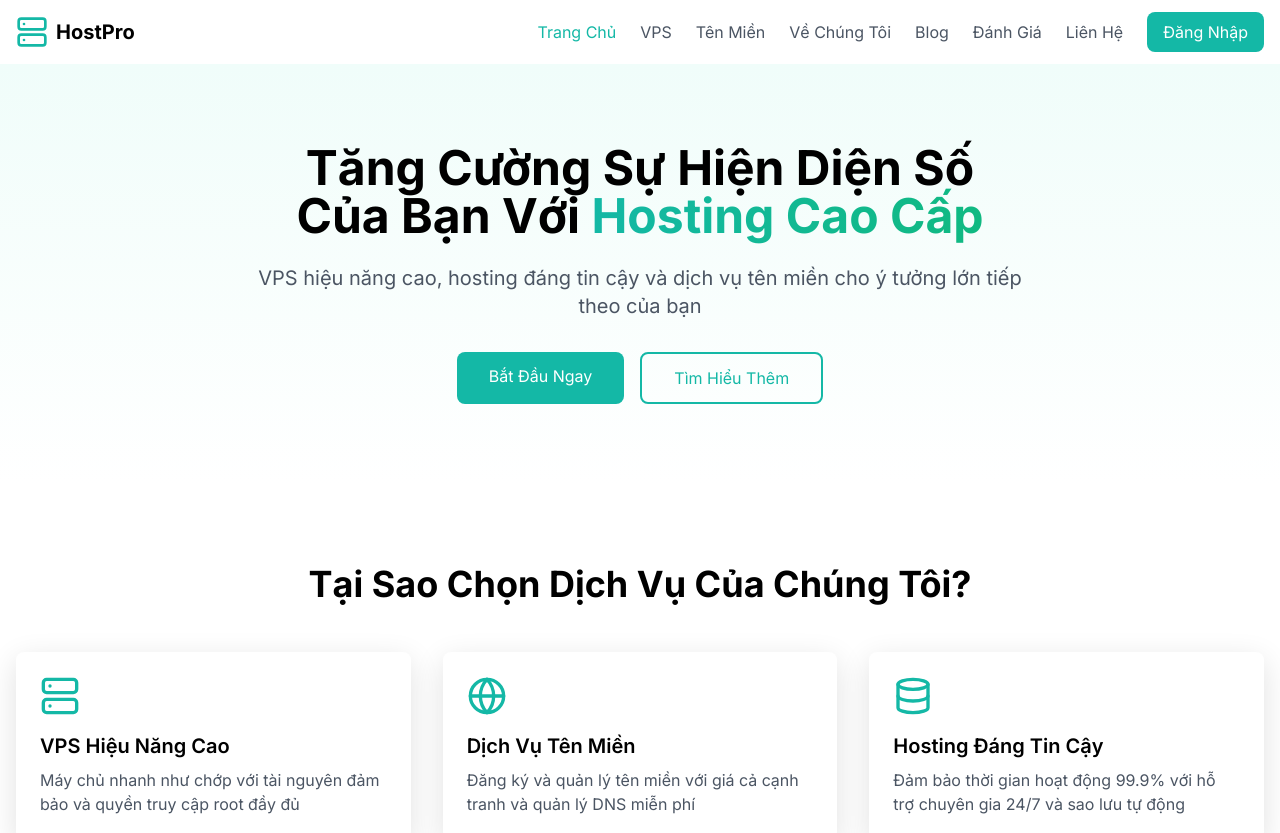
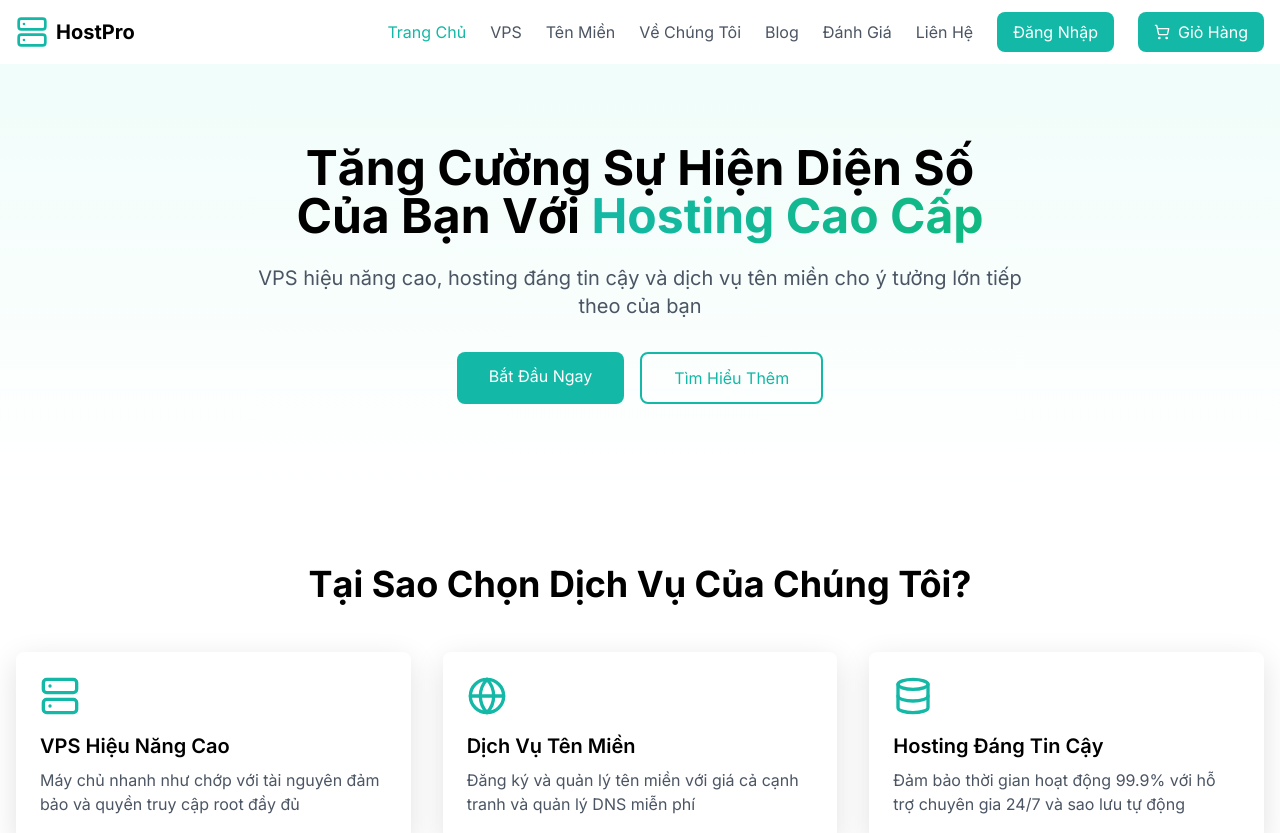
Before and after one commit to zero0605/teal-component-factory, a React (Vite) app: page / in a window 1280 px wide. Shown: the top 833 px of the page. Built offline with nearby package versions, Linux system fonts and the light colour scheme.

Commit message:
Add cart button to login and registration
Added a button to open the shopping cart page below the re-login button on the login page. Also included the same button on the registration page for easier access to the cart.
[skip gpt_engineer]

```diff
--- a/src/components/Navbar.tsx
+++ b/src/components/Navbar.tsx
@@ -1,6 +1,6 @@
 import { motion } from "framer-motion";
 import { Link, useLocation } from "react-router-dom";
-import { Server } from "lucide-react";
+import { Server, ShoppingCart } from "lucide-react";
 
 const Navbar = () => {
   const location = useLocation();
@@ -81,6 +81,13 @@ const Navbar = () => {
             >
               Đăng Nhập
             </Link>
+            <Link
+              to="/cart"
+              className="bg-teal-500 text-white px-4 py-2 rounded-lg hover:bg-teal-600 transition-colors flex items-center gap-2"
+            >
+              <ShoppingCart className="w-4 h-4" />
+              Giỏ Hàng
+            </Link>
           </div>
         </div>
       </div>
```
